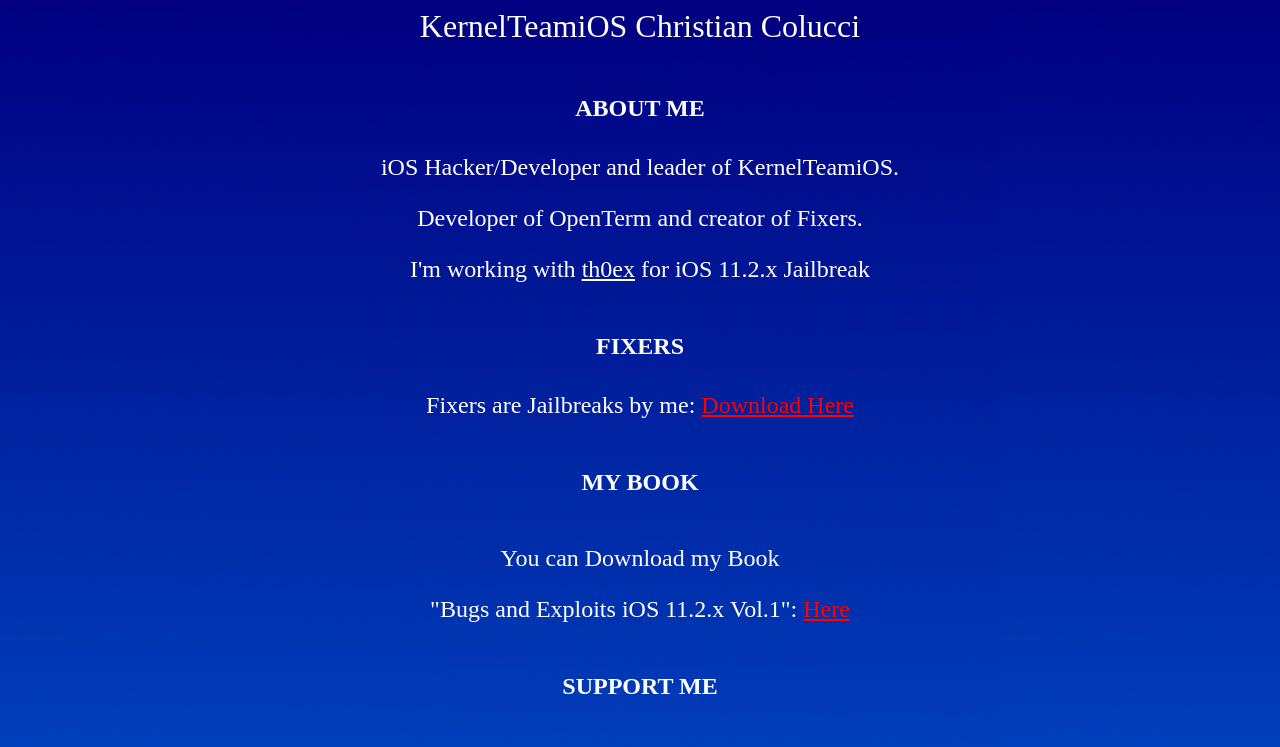
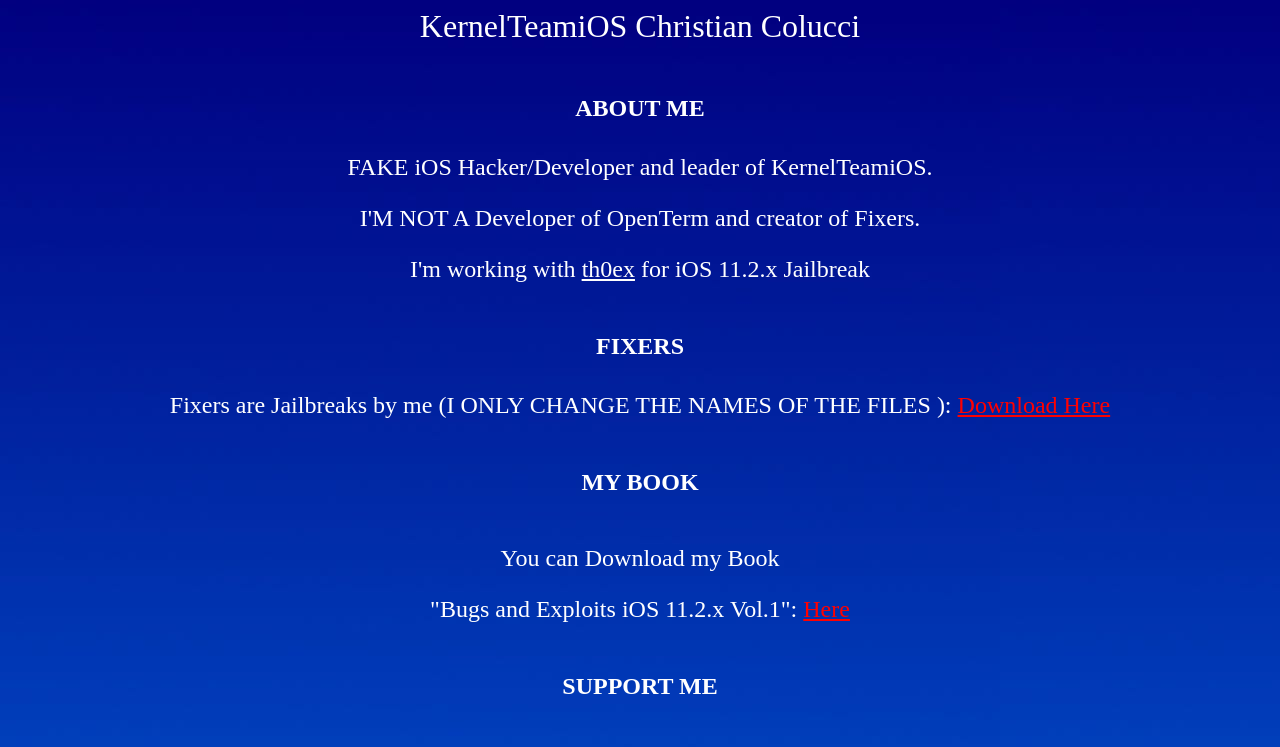
Before and after one commit to christiancolucciOS/KernelTeamiOS, a plain HTML site: page index_.html in a window 1280 px wide. Shown: the top 747 px of the page. Drawn offline with Linux system fonts and the light colour scheme.

Commit message:
:)))))))))

```diff
--- a/index_.html
+++ b/index_.html
@@ -13,9 +13,9 @@
 
 		<center><font color="white" size="6">KernelTeamiOS Christian Colucci</font></center><br>
 		<center><font color="white" size="5"><h4>ABOUT ME</h4></font></center>
-		<center><font color="white" size="5">iOS Hacker/Developer and leader of KernelTeamiOS.<p></p>Developer of OpenTerm and creator of Fixers.<p></p>I'm working with <a style="color:white" href="https://twitter.com/th0ex">th0ex</a> for iOS 11.2.x Jailbreak</font></center><br>
+		<center><font color="white" size="5">FAKE iOS Hacker/Developer and leader of KernelTeamiOS.<p></p>I'M NOT A Developer of OpenTerm and creator of Fixers.<p></p>I'm working with <a style="color:white" href="https://twitter.com/th0ex">th0ex</a> for iOS 11.2.x Jailbreak</font></center><br>
 		<center><font color="white" size="5"><h4>FIXERS</h4></font></center>
-		<center><font color="white" size="5">Fixers are Jailbreaks by me: <a style="color:red" href="https://drive.google.com/drive/u/0/mobile/folders/1dNsFmbEe8hcgKub_nxsYECcuLMT1YgU1">Download Here</a></font></center><br>
+		<center><font color="white" size="5">Fixers are Jailbreaks by me (I ONLY CHANGE THE NAMES OF THE FILES ): <a style="color:red" href="https://drive.google.com/drive/u/0/mobile/folders/1dNsFmbEe8hcgKub_nxsYECcuLMT1YgU1">Download Here</a></font></center><br>
 		<center><font color="white" size="5"><h4>MY BOOK</h4></font></center><br>
 		<center><font color="white" size="5">You can Download my Book<p></p>"Bugs and Exploits iOS 11.2.x Vol.1": <a style="color:red" href="downloads/Bug and Exploit iOS 11.2.x VOL.1.epub">Here</a></font></center><br>
 		<center><font color="white" size="5"><h4>SUPPORT ME</h4></font></center><br>
```
